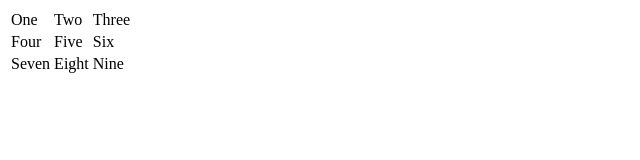
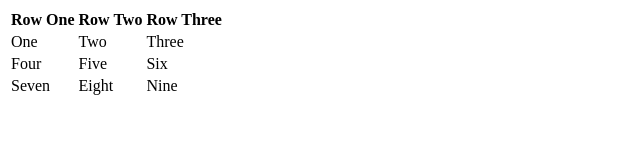
Before and after one commit to andrewteece/HTML5, a plain HTML site: page tables.html in a window 1280 px wide. Shown: the whole page, without its empty margins (0-640 px from the left). Drawn offline with Linux system fonts and the light colour scheme.

Commit message:
simple tables and headings

```diff
--- a/tables.html
+++ b/tables.html
@@ -5,6 +5,7 @@
 </head>
 <body>
 	<table>
+		<tr><th>Row One</th><th>Row Two</th><th>Row Three</th></tr>
 		<tr><td>One</td><td>Two</td><td>Three</td></tr>
 		<tr><td>Four</td><td>Five</td><td>Six</td></tr>
 		<tr><td>Seven</td><td>Eight</td><td>Nine</td></tr>
```
